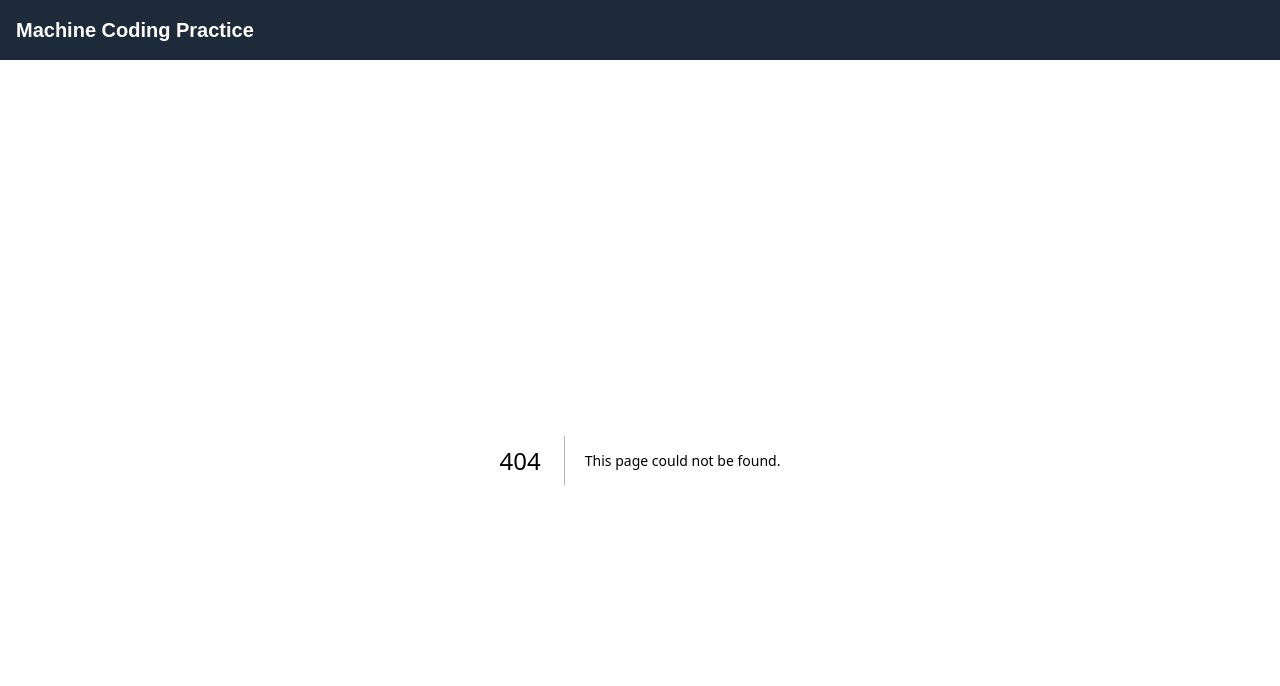
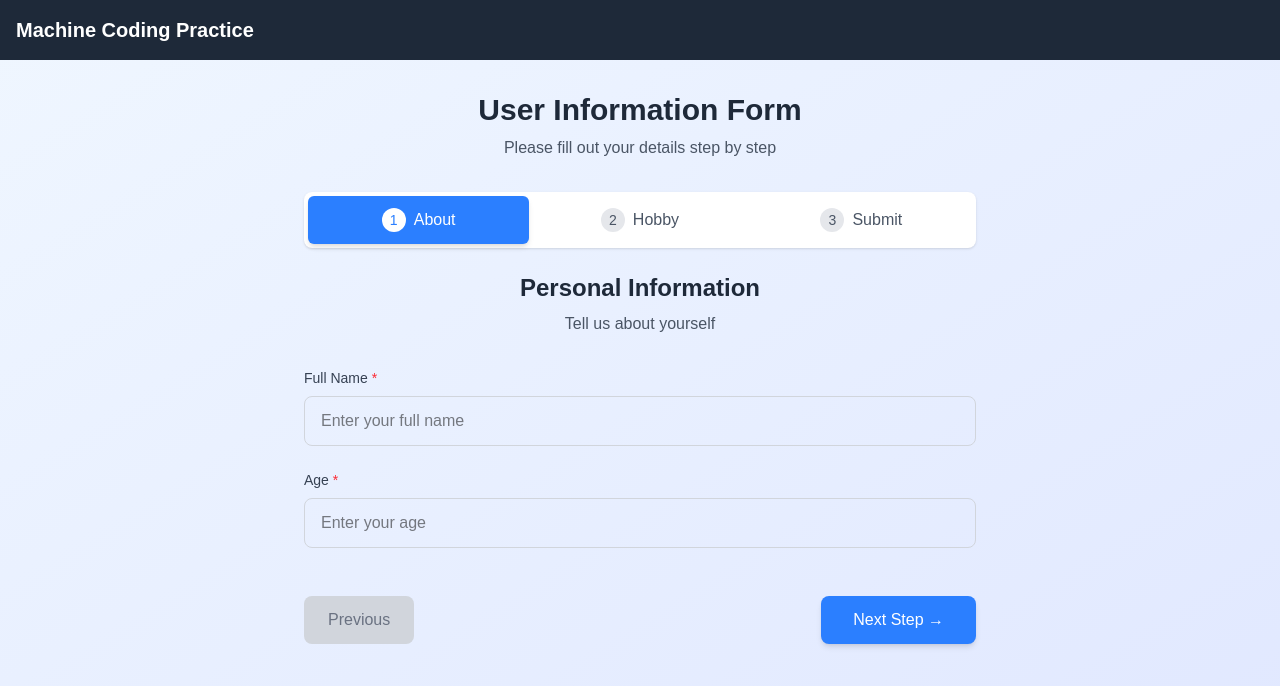
Before and after one commit to SatyabratDivedi/machine-coding-practice, a Next.js app: page /tabs in a window 1280 px wide. Before the commit this address had no page. Shown: the top 686 px of the page. Built offline with nearby package versions, Linux system fonts and the light colour scheme.

Commit message:
tab feature with persist form

```diff
--- /dev/null
+++ b/app/(route)/tabs/page.tsx
@@ -0,0 +1,171 @@
+'use client';
+import { useState } from 'react';
+import { toast } from 'sonner';
+
+const Tabs = () => {
+  const [activeTab, setActiveTab] = useState<string>('About');
+  const [name, setName] = useState<string>('');
+  const [age, setAge] = useState<number | undefined>();
+  const [hobby, setHobby] = useState<string>('');
+
+  return (
+    <div className='min-h-screen bg-gradient-to-br from-blue-50 to-indigo-100 p-8'>
+      <div className='max-w-2xl mx-auto'>
+        {/* Header */}
+        <div className='text-center mb-8'>
+          <h1 className='text-3xl font-bold text-gray-800 mb-2'>User Information Form</h1>
+          <p className='text-gray-600'>Please fill out your details step by step</p>
+        </div>
+
+        {/* Tab Navigation */}
+        <div className='flex bg-white rounded-lg shadow-sm p-1 mb-6'>
+          <div onClick={() => setActiveTab('About')} className={`flex-1 text-center py-3 px-6 rounded-md cursor-pointer transition-all duration-200 font-medium ${activeTab === 'About' ? 'bg-blue-500 text-white shadow-md' : 'text-gray-600 hover:text-blue-500 hover:bg-blue-50'}`}>
+            <div className='flex items-center justify-center gap-2'>
+              <span className={`w-6 h-6 rounded-full flex items-center justify-center text-sm ${activeTab === 'About' ? 'bg-white text-blue-500' : 'bg-gray-200'}`}>1</span>
+              About
+            </div>
+          </div>
+          <div onClick={() => setActiveTab('Hobby')} className={`flex-1 text-center py-3 px-6 rounded-md cursor-pointer transition-all duration-200 font-medium ${activeTab === 'Hobby' ? 'bg-blue-500 text-white shadow-md' : 'text-gray-600 hover:text-blue-500 hover:bg-blue-50'}`}>
+            <div className='flex items-center justify-center gap-2'>
+              <span className={`w-6 h-6 rounded-full flex items-center justify-center text-sm ${activeTab === 'Hobby' ? 'bg-white text-blue-500' : 'bg-gray-200'}`}>2</span>
+              Hobby
+            </div>
+          </div>
+          <div onClick={() => setActiveTab('Submit')} className={`flex-1 text-center py-3 px-6 rounded-md cursor-pointer transition-all duration-200 font-medium ${activeTab === 'Submit' ? 'bg-blue-500 text-white shadow-md' : 'text-gray-600 hover:text-blue-500 hover:bg-blue-50'}`}>
+            <div className='flex items-center justify-center gap-2'>
+              <span className={`w-6 h-6 rounded-full flex items-center justify-center text-sm ${activeTab === 'Submit' ? 'bg-white text-blue-500' : 'bg-gray-200'}`}>3</span>
+              Submit
+            </div>
+          </div>
+        </div>
+        {activeTab === 'About' ? (
+          <div className='space-y-6'>
+            <div className='text-center mb-8'>
+              <h2 className='text-2xl font-semibold text-gray-800 mb-2'>Personal Information</h2>
+              <p className='text-gray-600'>Tell us about yourself</p>
+            </div>
+
+            <div className='space-y-6'>
+              <div>
+                <label className='block text-sm font-medium text-gray-700 mb-2'>
+                  Full Name <span className='text-red-500'>*</span>
+                </label>
+                <input onChange={(e) => setName(e.target.value)} value={name} type='text' className='w-full px-4 py-3 text-black border border-gray-300 rounded-lg focus:ring-2 focus:ring-blue-500 focus:border-transparent transition-all duration-200 outline-none' placeholder='Enter your full name' />
+              </div>
+
+              <div>
+                <label className='block text-sm font-medium text-gray-700 mb-2'>
+                  Age <span className='text-red-500'>*</span>
+                </label>
+                <input onChange={(e) => setAge(Number(e.target.value))} value={age || ''} type='number' min='1' max='120' className='w-full px-4 py-3 border text-black border-gray-300 rounded-lg focus:ring-2 focus:ring-blue-500 focus:border-transparent transition-all duration-200 outline-none' placeholder='Enter your age' />
+              </div>
+            </div>
+
+            <div className='flex justify-between pt-6'>
+              <button disabled className='px-6 py-3 bg-gray-300 text-gray-500 rounded-lg cursor-not-allowed'>
+                Previous
+              </button>
+              <button
+                onClick={(e) => {
+                  e.preventDefault();
+                  if (name === '' || age === undefined || age <= 0) {
+                    return alert('Please fill all required details');
+                  }
+                  setActiveTab('Hobby');
+                }}
+                className='px-8 py-3 bg-blue-500 hover:bg-blue-600 text-white font-medium rounded-lg transition-colors duration-200 shadow-md hover:shadow-lg'
+              >
+                Next Step →
+              </button>
+            </div>
+          </div>
+        ) : activeTab === 'Hobby' ? (
+          <div className='space-y-6'>
+            <div className='text-center mb-8'>
+              <h2 className='text-2xl font-semibold text-gray-800 mb-2'>Your Interests</h2>
+              <p className='text-gray-600'>What do you enjoy doing?</p>
+            </div>
+
+            <div>
+              <label className='block text-sm font-medium text-gray-700 mb-2'>
+                Favorite Hobby <span className='text-red-500'>*</span>
+              </label>
+              <input onChange={(e) => setHobby(e.target.value)} value={hobby} type='text' className='w-full px-4 py-3 border text-black border-gray-300 rounded-lg focus:ring-2 focus:ring-blue-500 focus:border-transparent transition-all duration-200 outline-none' placeholder='e.g., Reading, Gaming, Sports, Music...' />
+              <p className='text-sm text-gray-500 mt-2'>Tell us about something you're passionate about</p>
+            </div>
+
+            <div className='flex justify-between pt-6'>
+              <button onClick={() => setActiveTab('About')} className='px-6 py-3 bg-gray-500 hover:bg-gray-600 text-white font-medium rounded-lg transition-colors duration-200'>
+                ← Previous
+              </button>
+              <button
+                onClick={(e) => {
+                  e.preventDefault();
+                  if (hobby === '') {
+                    return alert('Please enter your hobby');
+                  }
+                  setActiveTab('Submit');
+                }}
+                className='px-8 py-3 bg-blue-500 hover:bg-blue-600 text-white font-medium rounded-lg transition-colors duration-200 shadow-md hover:shadow-lg'
+              >
+                Next Step →
+              </button>
+            </div>
+          </div>
+        ) : (
+          <div className='space-y-6'>
+            <div className='text-center mb-8'>
+              <h2 className='text-2xl font-semibold text-gray-800 mb-2'>Review & Submit</h2>
+              <p className='text-gray-600'>Please review your information before submitting</p>
+            </div>
+
+            {/* Summary Card */}
+            <div className='bg-gray-50 rounded-lg p-6 space-y-4'>
+              <h3 className='text-lg font-medium text-gray-800 mb-4'>Your Information:</h3>
+
+              <div className='grid grid-cols-1 md:grid-cols-2 gap-4'>
+                <div className='bg-white p-4 rounded-lg'>
+                  <span className='text-sm text-gray-500'>Name</span>
+                  <p className='font-medium text-gray-800'>{name || 'not provided'}</p>
+                </div>
+
+                <div className='bg-white p-4 rounded-lg'>
+                  <span className='text-sm text-gray-500'>Age</span>
+                  <p className='font-medium text-gray-800'>{age || 'not provided'}</p>
+                </div>
+
+                <div className='bg-white p-4 rounded-lg md:col-span-2'>
+                  <span className='text-sm text-gray-500'>Hobby</span>
+                  <p className='font-medium text-gray-800'>{hobby || 'not provided'}</p>
+                </div>
+              </div>
+            </div>
+
+            <div className='flex justify-between pt-6'>
+              <button onClick={() => setActiveTab('Hobby')} className='px-6 py-3 bg-gray-500 hover:bg-gray-600 text-white font-medium rounded-lg transition-colors duration-200'>
+                ← Previous
+              </button>
+              <button
+                onClick={() => {
+                  if (name == '' || age == undefined || hobby == '') {
+                    return toast.error('all details important');
+                  }
+                  console.log({ name, age, hobby });
+                  toast.success('Information submitted successfully!');
+                }}
+                className={`px-8 py-3 ${name == '' || age == undefined || hobby == '' ? 'bg-red-500 hover:bg-red-600' : 'bg-green-500 hover:bg-green-600'} text-white font-medium rounded-lg transition-colors duration-200 shadow-md hover:shadow-lg flex items-center gap-2`}
+              >
+                <svg className='w-5 h-5' fill='none' stroke='currentColor' strokeWidth='2' viewBox='0 0 24 24'>
+                  <path strokeLinecap='round' strokeLinejoin='round' d='M5 13l4 4L19 7' />
+                </svg>
+                Submit Information
+              </button>
+            </div>
+          </div>
+        )}
+      </div>
+    </div>
+  );
+};
+
+export default Tabs;
--- a/app/layout.tsx
+++ b/app/layout.tsx
@@ -2,6 +2,7 @@ import type { Metadata } from "next";
 import { Geist, Geist_Mono } from "next/font/google";
 import "./globals.css";
 import Navigation from "./components/Navigation";
+import { Toaster } from "sonner";
 
 const geistSans = Geist({
   variable: "--font-geist-sans",
@@ -28,6 +29,7 @@ export default function RootLayout({
       <body
         className={`${geistSans.variable} ${geistMono.variable} antialiased`}
       >
+        <Toaster richColors duration={2000} />
         <Navigation/>
         {children}
       </body>
--- a/app/page.tsx
+++ b/app/page.tsx
@@ -22,6 +22,10 @@ const App = () => {
       name: 'CRUD Operations',
       link: '/crud',
     },
+    {
+      name: 'tabs with state persist',
+      link: '/tabs',
+    },
   ]
   return (
     <div>
--- a/package.json
+++ b/package.json
@@ -12,7 +12,8 @@
     "next": "15.3.3",
     "react": "^19.0.0",
     "react-dom": "^19.0.0",
-    "react-icons": "^5.5.0"
+    "react-icons": "^5.5.0",
+    "sonner": "^2.0.5"
   },
   "devDependencies": {
     "@eslint/eslintrc": "^3",
```
Also changed, not shown: 1 other file (tests, documents, lock files or other folders).
